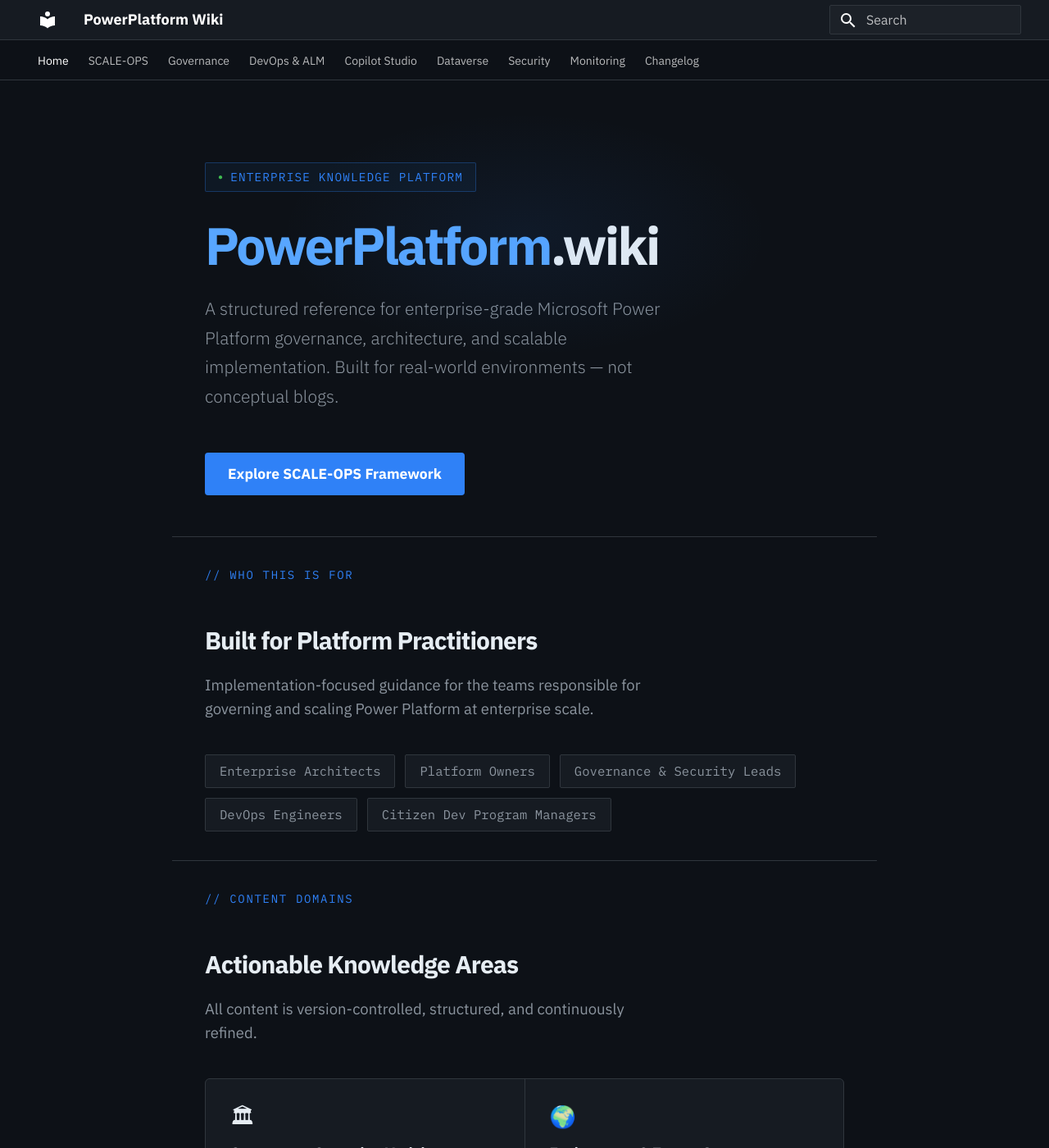
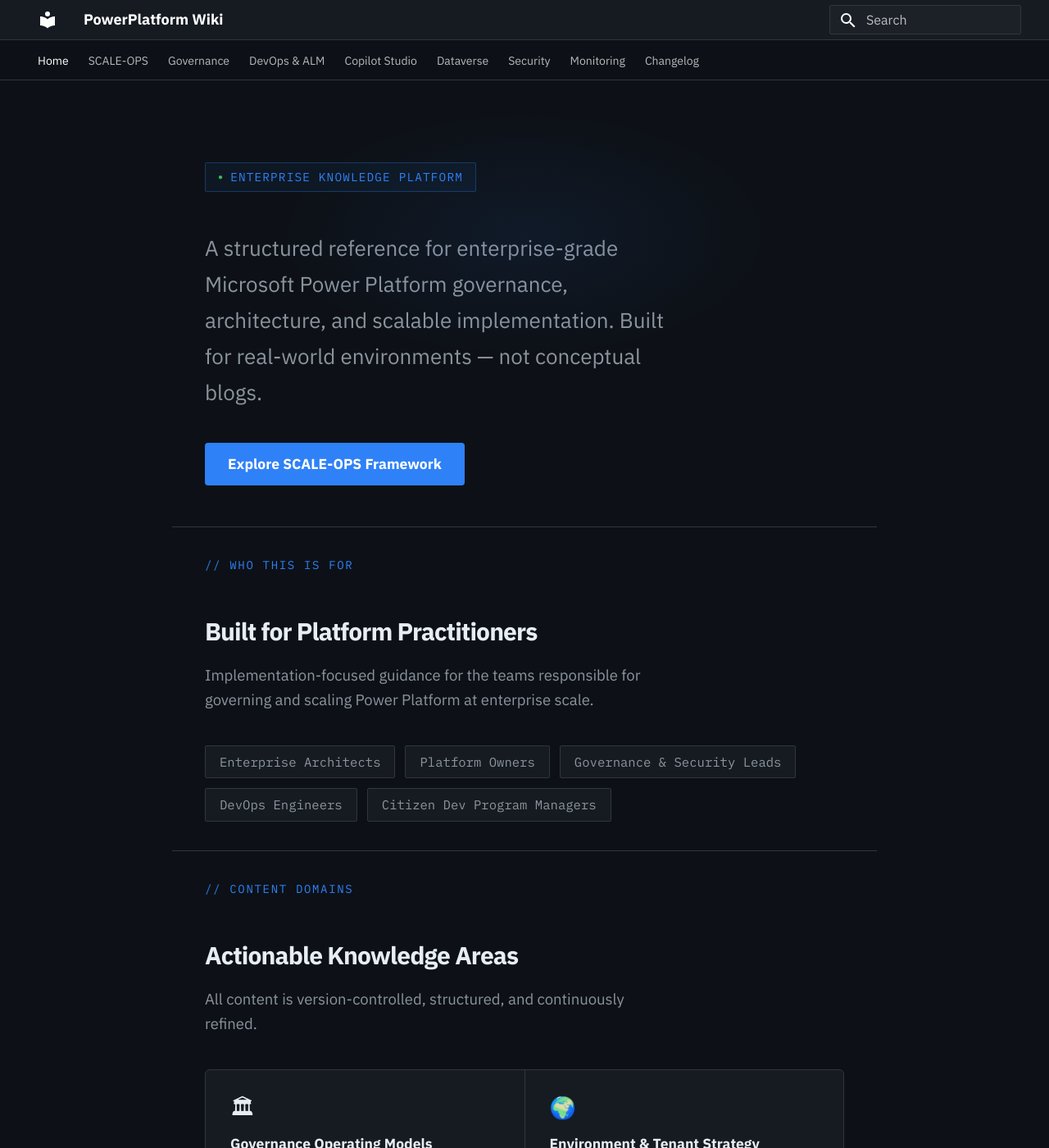
Before and after one commit to murarka-kunal/powerplatform-wiki, an MkDocs documentation site: the page built from docs/index.md, in a window 1280 px wide and 1400 px high. Shown: the whole window at 82% size. Built offline with MkDocs 1.6.1 and Material for MkDocs 9.7.7, drawn with Linux system fonts in a browser that asks for light colours.

Commit message:
Remove PowerPlatform.wiki h1 from hero, resize hero-sub to match sections
Co-Authored-By: Claude Sonnet 4.6 <noreply@anthropic.com>

```diff
--- a/overrides/home.html
+++ b/overrides/home.html
@@ -61,19 +61,9 @@
     border-radius: 2px;
     letter-spacing: 0.08em;
     text-transform: uppercase;
-    margin-bottom: 1.5rem;
+    margin-bottom: 1rem;
   }
   .home-page .hero-tag::before { content: '●'; font-size: 0.5rem; color: var(--green); }
-  /* !important needed to beat .md-typeset h1 / h2 */
-  .home-page h1 {
-    font-size: clamp(2rem, 5vw, 3.2rem) !important;
-    font-weight: 700 !important;
-    letter-spacing: -0.04em !important;
-    line-height: 1.1 !important;
-    margin-bottom: 1.25rem !important;
-    color: var(--text) !important;
-  }
-  .home-page h1 .domain { color: var(--accent2); }
   .home-page h2 {
     font-size: 1.5rem !important;
     font-weight: 700 !important;
@@ -82,12 +72,12 @@
     color: var(--text) !important;
   }
   .home-page .hero-sub {
-    font-size: 1.05rem;
+    font-size: 1.3rem;
     color: var(--muted);
     max-width: 580px;
     line-height: 1.7;
-    margin-bottom: 2.5rem;
-    font-weight: 300;
+    margin-bottom: 2rem;
+    font-weight: 400;
   }
   .home-page .hero-ctas { display: flex; gap: 0.75rem; flex-wrap: wrap; }
   .home-page .btn-primary {
@@ -239,7 +229,6 @@
 <!-- Hero -->
 <section class="hero">
   <div class="hero-tag">Enterprise Knowledge Platform</div>
-  <h1><span class="domain">PowerPlatform</span>.wiki</h1>
   <p class="hero-sub">A structured reference for enterprise-grade Microsoft Power Platform governance, architecture, and scalable implementation. Built for real-world environments — not conceptual blogs.</p>
   <div class="hero-ctas">
     <a href="/scale-ops/" class="btn-primary">Explore SCALE-OPS Framework</a>
```
